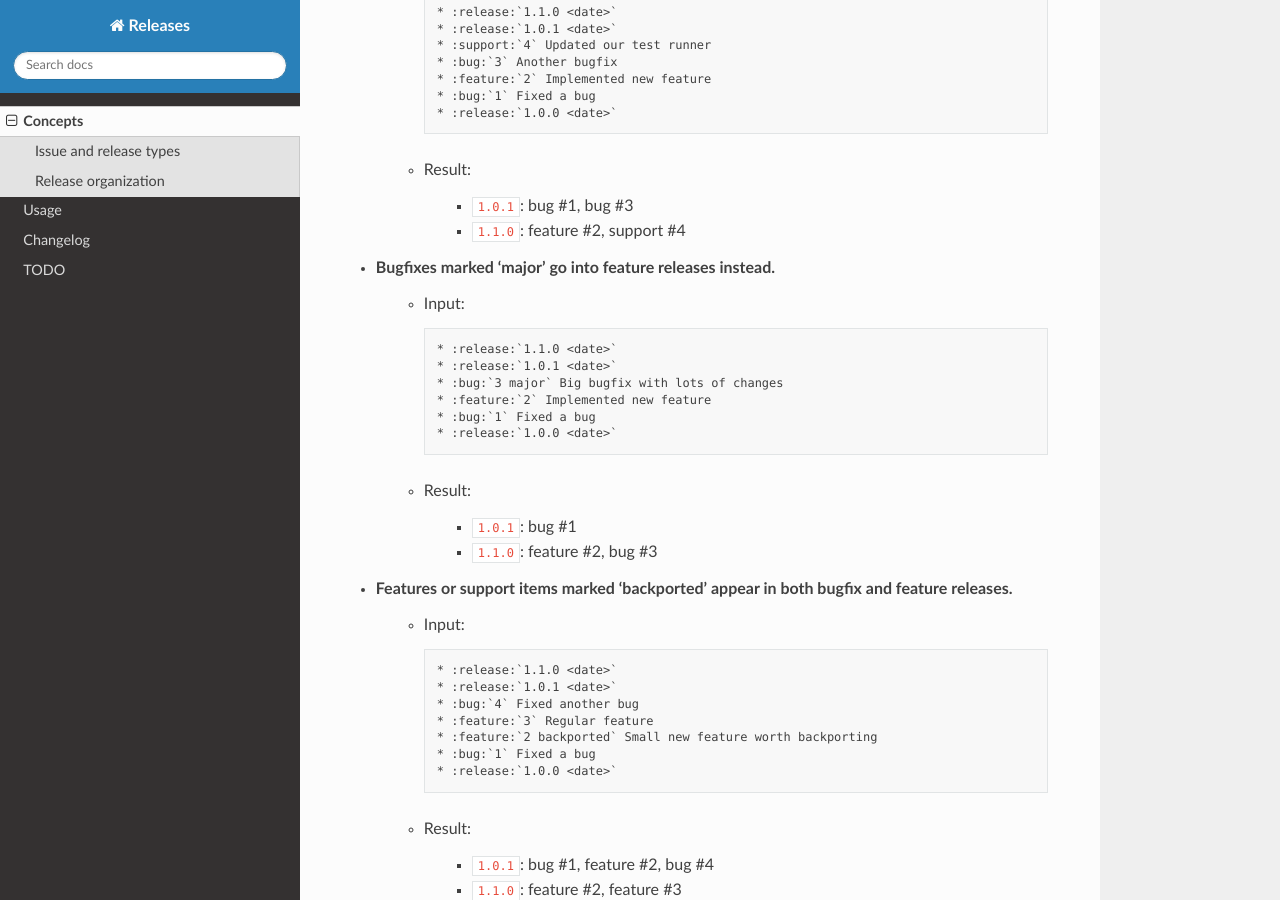
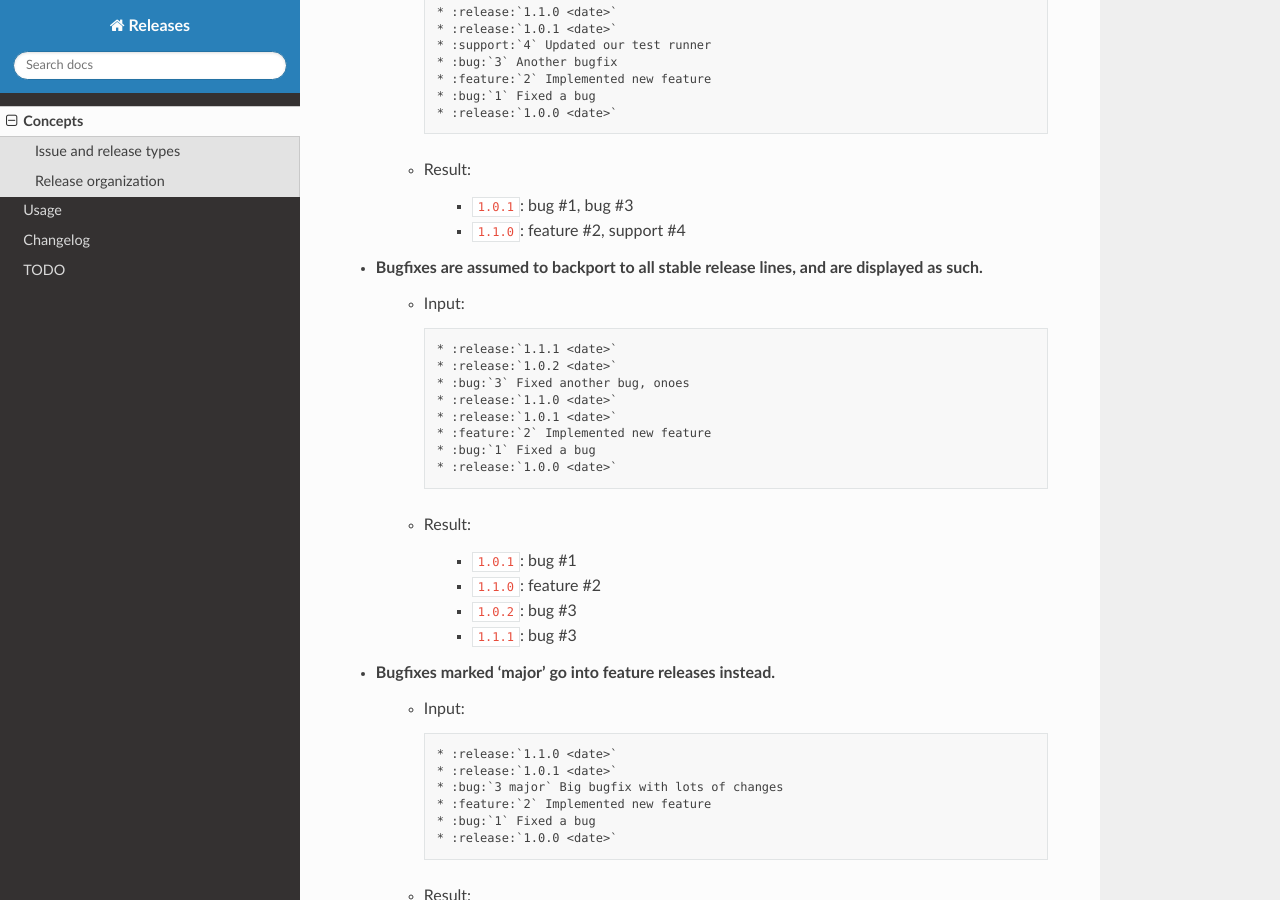
Before and after one commit to bitprophet/releases, a Sphinx documentation site: the page built from docs/concepts.rst, in a window 1280 px wide and 900 px high, scrolled down 1076 px. Built offline with Sphinx 7.4.7 and the Read the Docs theme 2.0.0, drawn with Linux system fonts in a browser that asks for light colours; pages that are not in the unit, such as notebooks, are missing from menus.

Commit message:
More concepts docs

```diff
--- a/docs/concepts.rst
+++ b/docs/concepts.rst
@@ -68,6 +68,27 @@ for details on formatting/etc.
         * ``1.0.1``: bug #1, bug #3
         * ``1.1.0``: feature #2, support #4
 
+* **Bugfixes are assumed to backport to all stable release lines, and are
+  displayed as such.**
+
+    * Input::
+
+        * :release:`1.1.1 <date>`
+        * :release:`1.0.2 <date>`
+        * :bug:`3` Fixed another bug, onoes
+        * :release:`1.1.0 <date>`
+        * :release:`1.0.1 <date>`
+        * :feature:`2` Implemented new feature
+        * :bug:`1` Fixed a bug
+        * :release:`1.0.0 <date>`
+
+    * Result:
+
+        * ``1.0.1``: bug #1
+        * ``1.1.0``: feature #2
+        * ``1.0.2``: bug #3
+        * ``1.1.1``: bug #3
+
 * **Bugfixes marked 'major' go into feature releases instead.**
 
     * Input::
```
